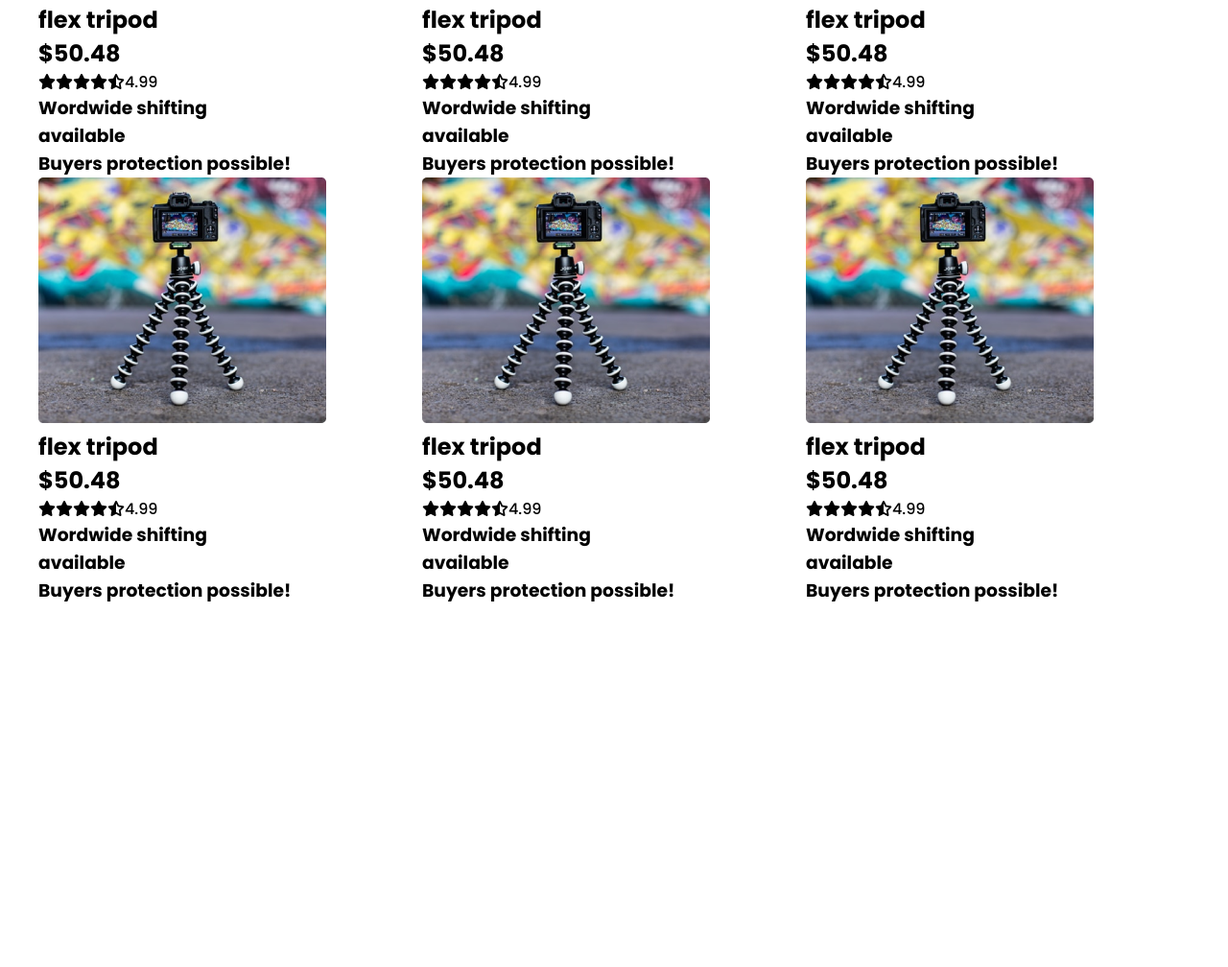
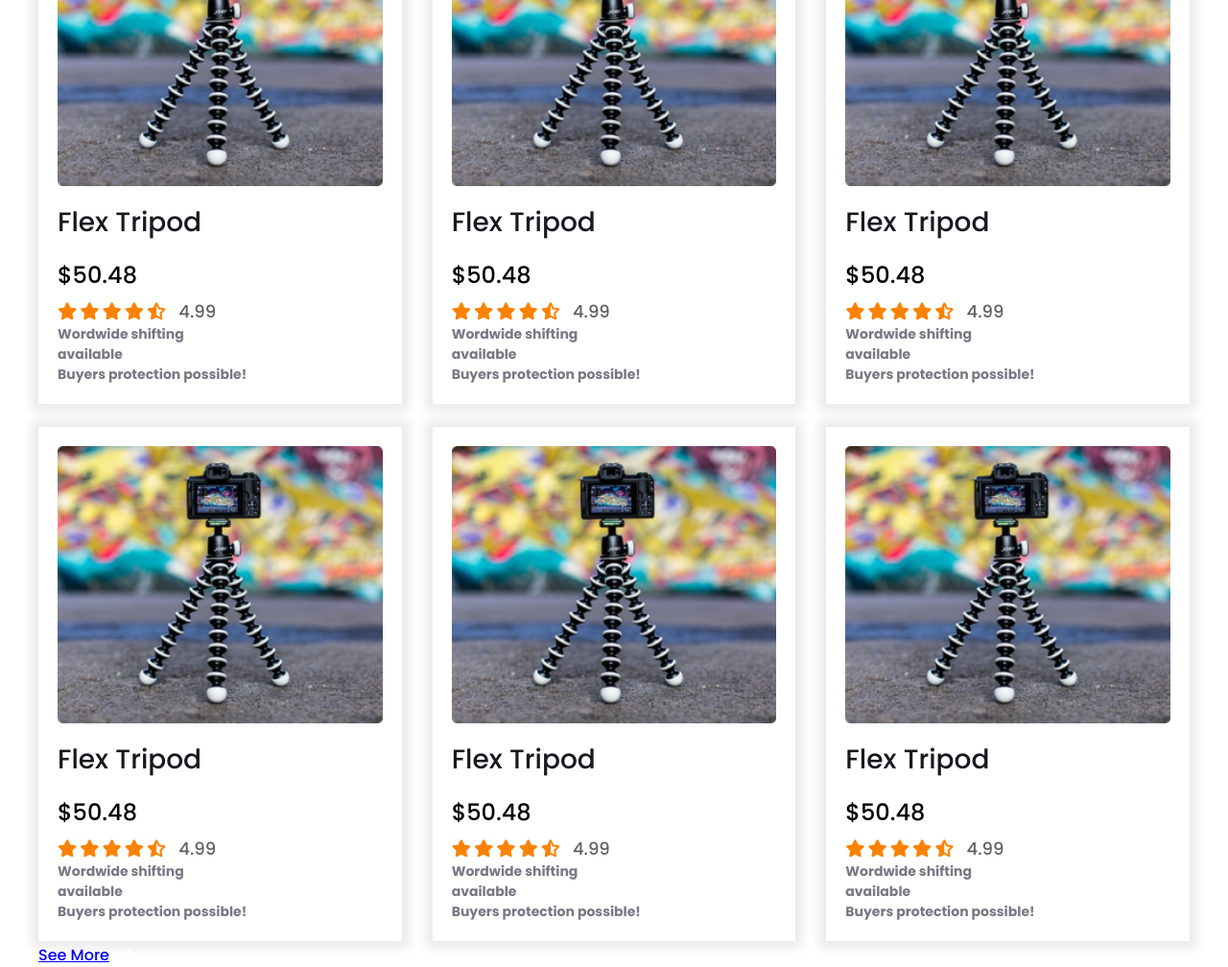
Before and after one commit to Atahar-Hossain/influencer-gear, a plain HTML site: page index.html in a window 1280 px wide. Shown: the part 1670-2678 px from the top of the page at 96% size. Before the commit the page ends 2300 px from the top, so only its background shows below. Drawn offline with Linux system fonts and the light colour scheme.

Commit message:
new update

```diff
--- a/index.html
+++ b/index.html
@@ -302,6 +302,11 @@
 
 
                 </div>
+                <div class="popular-link">
+                    <span class="button-text"><a href="#">See More</a></span>
+                    <span class="button-icon"><i class="fa fa-arrow-right"></i></span>
+
+                </div>
             </div>
         </section>
         <!-- popular collection end -->
--- a/style.css
+++ b/style.css
@@ -176,37 +176,60 @@ main {
   font-weight: 600;
   text-align: center;
   text-transform: capitalize;
+  padding-bottom: 30px;
 }
 .popular-collections {
   display: grid;
   grid-template-columns: repeat(3, 1fr);
+  grid-column-gap: 2em;
+  grid-row-gap: 1.5em;
 }
 .popular-collection {
 }
 
 .popular-collection-box {
+  background: white;
+  box-shadow: 0 0 10px 7px #4040401c;
 }
 .popular-collection-box-item {
+  padding: 20px;
 }
 .popular-img {
+  width: 100%;
 }
 .popular-image-title {
+  color: #18191f;
+  font-size: 28px;
+  text-transform: capitalize;
+  font-weight: 500;
+  padding: 10px 0px;
 }
 .popular-price {
+  font-size: 24px;
+  line-height: 2;
+  font-weight: 400;
 }
 .rating {
   display: flex;
   flex-wrap: wrap;
 }
 .rating li {
+  color: #fb8200;
+  letter-spacing: 3px;
+  font-size: 18px;
 }
 .rating li i {
 }
 .number-rating {
+  color: #5e6366;
+  font-size: 18px;
+  padding-left: 10px;
 }
 .product-description {
+  color: #787885;
+  font-size: 14px;
 }
-
+.popular-link{}
 /* popular collection end
 =========================*/
 
```
